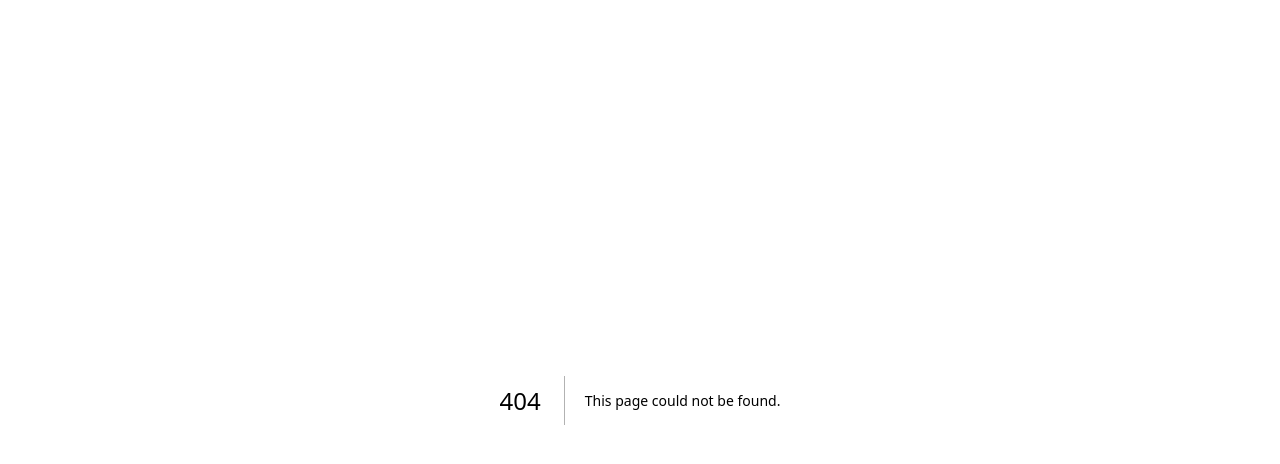
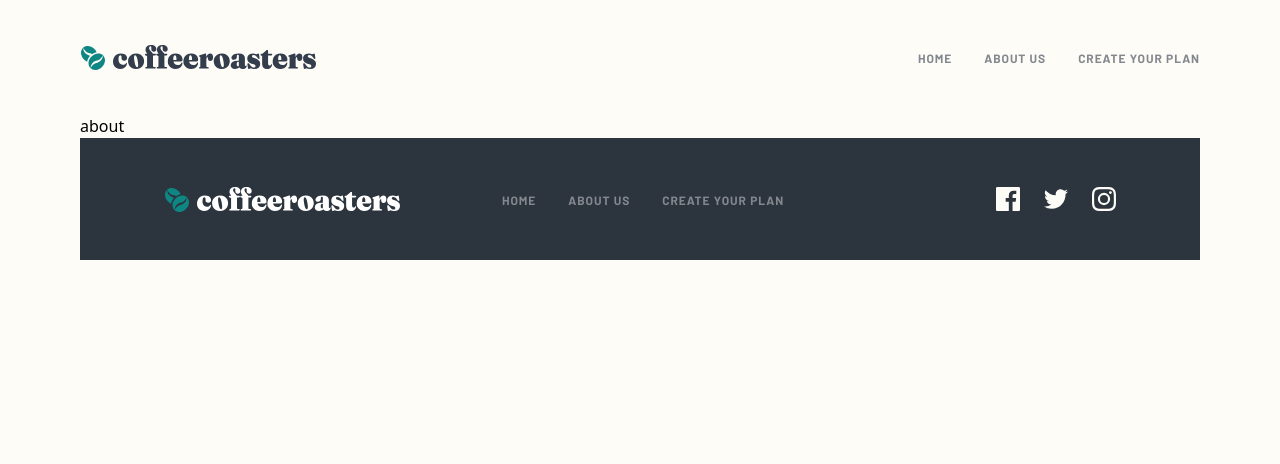
Before and after one commit to 13NOONE37/coffee-rosters, a Next.js app: page /about in a window 1280 px wide. Before the commit this address had no page. Shown: the top 464 px of the page. Built offline with nearby package versions, Linux system fonts and the light colour scheme.

Commit message:
links fixed

```diff
--- a/src/app/_components/footer.tsx
+++ b/src/app/_components/footer.tsx
@@ -18,7 +18,7 @@ export function Footer() {
         <ul className="flex flex-col md:flex-row place-items-center gap-8">
           <li>
             <Link
-              href="/home"
+              href="/"
               className="text-nav text-ui-neutral hover:text-body-inverted uppercase"
             >
               Home
@@ -34,7 +34,7 @@ export function Footer() {
           </li>
           <li>
             <Link
-              href="/plan"
+              href="/subscription"
               className="text-nav text-ui-neutral hover:text-body-inverted uppercase"
             >
               Create Your Plan
--- a/src/app/_components/header.tsx
+++ b/src/app/_components/header.tsx
@@ -16,6 +16,7 @@ export function Header() {
 
   return (
     <header className="flex justify-between items-center py-8 md:py:10 lg:py-11">
+      {/* We are defining here also bottom paddings because we need to know exact height for mobile nav; so we can't depend on other components*/}
       <Link href={'/'}>
         <Logo className="w-[162px] h-[17px] md:w-[236px] md:h-[26px]" />
       </Link>
@@ -61,7 +62,7 @@ export function Header() {
           </li>
           <li>
             <Link
-              href="/plan"
+              href="/subscription"
               className="text-nav-menu text-body md:text-ui-neutral hover:text-body uppercase"
             >
               Create Your Plan
--- /dev/null
+++ b/src/app/about/page.tsx
@@ -0,0 +1,3 @@
+export default function About() {
+  return <div className="">about</div>;
+}
--- a/src/app/layout.tsx
+++ b/src/app/layout.tsx
@@ -1,6 +1,8 @@
 import type { Metadata } from 'next';
 import { Barlow, Fraunces } from 'next/font/google';
 import '@/styles/globals.css';
+import { Header } from './_components/header';
+import { Footer } from './_components/footer';
 
 const fraunces = Fraunces({
   variable: '--font-frauncesSerif',
@@ -29,9 +31,10 @@ export default function RootLayout({
       <body
         className={`${fraunces.variable} ${barlow.variable} bg-surface-page antialiased`}
       >
-        {/* Footer margin:  pb-18 md:pb-18 lg:pb-22*/}
         <div className="px-6 md:px-9.5 lg:px-20  max-w-[1440px] mx-auto">
+          <Header />
           {children}
+          <Footer />
         </div>
       </body>
     </html>
--- a/src/app/page.tsx
+++ b/src/app/page.tsx
@@ -1,13 +1,7 @@
-import { Logo } from '@/assets/logo';
-import { Footer } from './_components/footer';
-import { Header } from './_components/header';
-
 export default function Home() {
   return (
     <div className="">
-      <Header />
-      {/* <h3 className="text-h2">Heading Level 3</h3> */}
-      <Footer />
+      <h3 className="text-h2">Heading Level 3</h3>
     </div>
   );
 }
--- /dev/null
+++ b/src/app/subscription/page.tsx
@@ -0,0 +1,3 @@
+export default function Subscription() {
+  return <div className="">sub</div>;
+}
```
